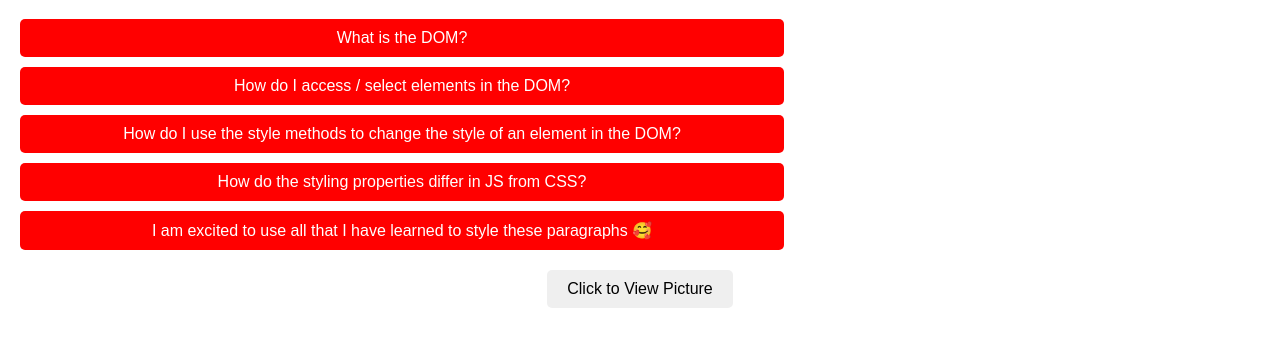
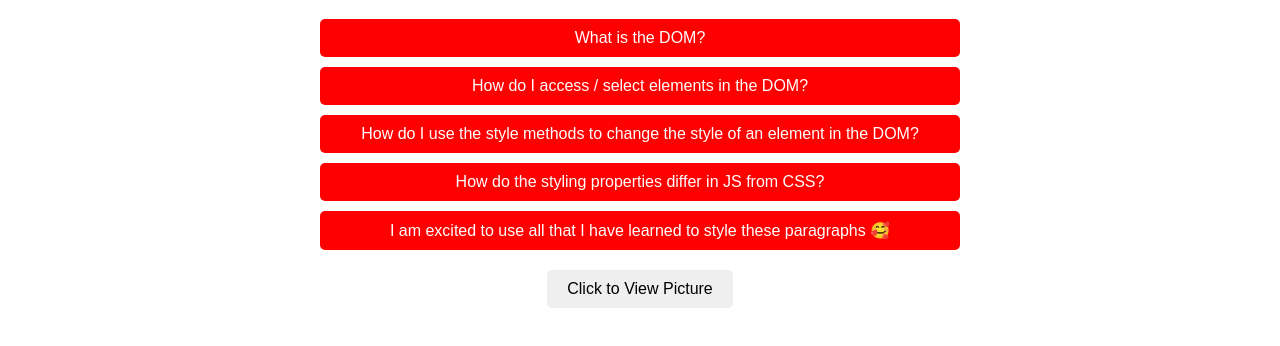
Before and after one commit to marriet-aho/T4G_homework10, a plain HTML site: page index.html in a window 1280 px wide. Shown: the part 102-448 px from the top of the page. Drawn offline with Linux system fonts and the light colour scheme.

Commit message:
adding all files

```diff
--- a/src/style.css
+++ b/src/style.css
@@ -21,11 +21,12 @@ h1 {
   background-color: red;
   color: white;
   padding: 10px;
-  margin: 10px 0;
+  margin: 10px ;
+  margin-left: 300px;
   border-radius: 5px;
   cursor: pointer;
   transition: all 0.3s ease;
-  width: 60%;
+  width: 50%;
 }
 
 .line:hover {
```
